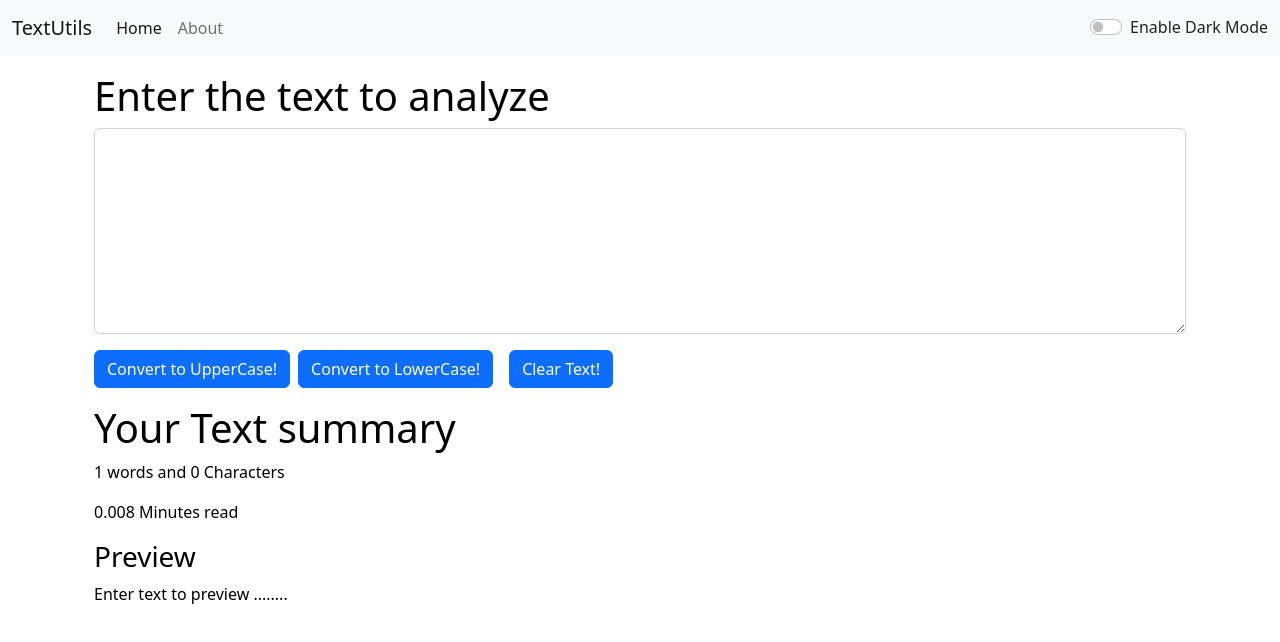
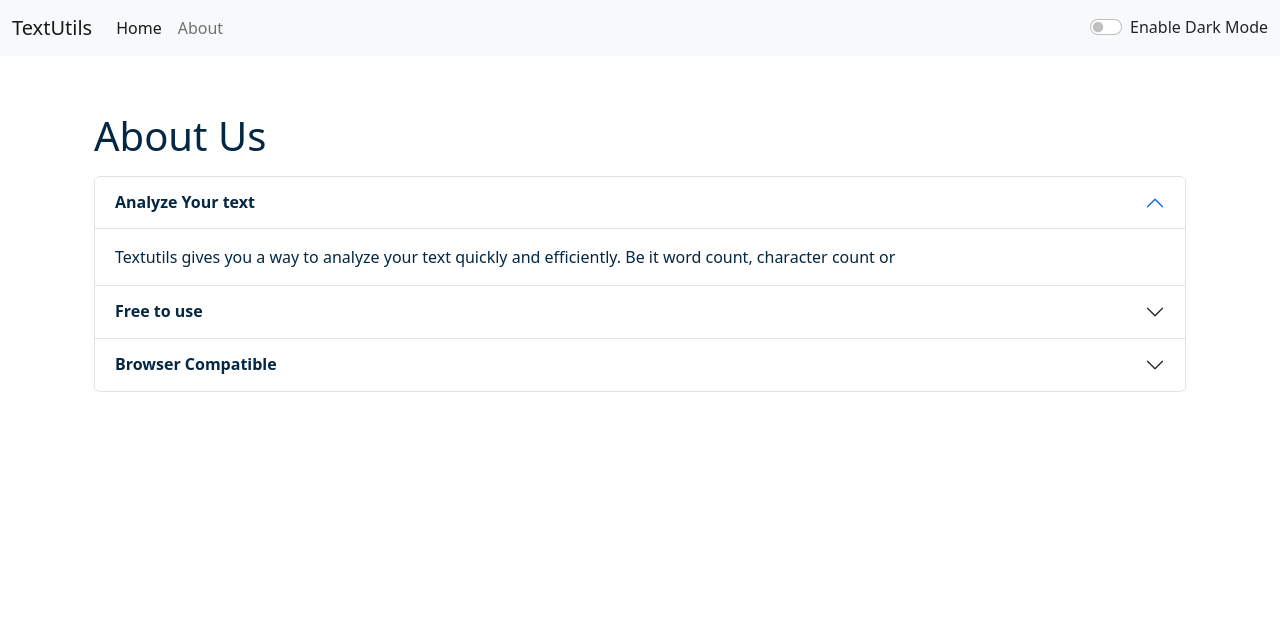
Before and after one commit to Coder-Ravi-730/Word-Count, a React (Create React App) app: page /about in a window 1280 px wide. Shown: the top 642 px of the page. Built offline with nearby package versions, Linux system fonts and the light colour scheme.

Commit message:
Pre Final Commit without Router

```diff
--- a/package.json
+++ b/package.json
@@ -8,6 +8,7 @@
     "@testing-library/user-event": "^13.5.0",
     "react": "^18.2.0",
     "react-dom": "^18.2.0",
+    "react-router-dom": "^5.3.0",
     "react-scripts": "5.0.1",
     "web-vitals": "^2.1.4"
   },
--- a/public/index.html
+++ b/public/index.html
@@ -24,7 +24,7 @@
       work correctly both with client-side routing and a non-root public URL.
       Learn how to configure a non-root public URL by running `npm run build`.
     -->
-    <title>React App</title>
+    <title>TextUtils-Home</title>
   </head>
   <body>
     <link href="https://cdn.jsdelivr.net/npm/bootstrap@5.2.2/dist/css/bootstrap.min.css" rel="stylesheet" integrity="sha384-Zenh87qX5JnK2Jl0vWa8Ck2rdkQ2Bzep5IDxbcnCeuOxjzrPF/et3URy9Bv1WTRi" crossorigin="anonymous">
--- a/src/App.css
+++ b/src/App.css
@@ -14,7 +14,7 @@
 }
 
 .App-header {
-  background-color: #282c34;
+  /* background-color: #282c34; */
   min-height: 100vh;
   display: flex;
   flex-direction: column;
--- a/src/App.js
+++ b/src/App.js
@@ -3,9 +3,15 @@
 import "./App.css";
 import Navbar from "./Components/Navbar";
 import TextForm from "./Components/TextForm";
+import About from "./Components/About";
+import React,{useState} from "react";
 import Alert from "./Components/Alert";
-
-import React , {useState} from "react";
+import {
+  BrowserRouter as Router,
+  Switch,
+  Route,
+  // Link
+} from "react-router-dom";
 function App() {
   const [mode, setMode] = useState('light') // Tells whether the dark mode is enabled or not
   const [alert, setAlert] = useState(null)
@@ -16,28 +22,39 @@
     })
     setTimeout(() => {
       setAlert(null);
-    },2000)
+    },3000)
   }
   const toggleMode = () => {
     if (mode === 'light') {
       setMode('dark')
       document.body.style.backgroundColor = '   #150050';
       showAlert("Dark mode has been enabled", "success")
+      document.title = "TextUtils- Dark Mode "
     } else {
       setMode('light')
       document.body.style.backgroundColor = 'white';
       showAlert("Light mode has been enabled", "success")
-
+      document.title = "TextUtils- Light Mode "
     }
   }
   return (
     <>
       {/* <Navbar title="TextUtils" aboutText="About TextUtils"/> */}
-      <Navbar title="TextUtils" mode={mode} toggleMode={toggleMode} />
+      <Router>
+        <Navbar title="TextUtils" mode={mode} toggleMode={toggleMode} />
       <Alert alert={alert} />
-      <div className="container my-3 ">
-        <TextForm showAlert = {showAlert} heading="Enter the text to analyze" mode={mode} />
+      <div className="container my-3">
+        <Switch>
+             <Route path="/about">
+              <About mode = {mode} />
+            </Route>
+            <Route path="/">
+             <TextForm showAlert={showAlert} heading="TextUtils- Word Counter,  Character Counter, to UpperCase, to LowerCase" mode={mode} />
+            </Route>
+        </Switch>
       </div>
+      </Router>
+
     </>
   );
 }
--- a/src/Components/About.js
+++ b/src/Components/About.js
@@ -1,7 +1,60 @@
 import React from 'react'
 
-export default function About() {
-  return (
-    <div>About</div>
-  )
+export default function About(props) {
+
+    // const [myStyle, setMyStyle] = useState({
+    //     color: 'black',
+    //     backgroundColor: 'white'
+    // })
+    let myStyle = {
+        color: props.mode ==='dark'?'white':'#042743',
+        backgroundColor: props.mode ==='dark'?'rgb(36 74 104)':'white',
+    }
+
+    return (
+        <div className="container">
+            <h1 className="my-3" style={{color: props.mode ==='dark'?'white':'#042743'}}>About Us</h1>
+            <div className="accordion" id="accordionExample">
+                <div className="accordion-item">
+                    <h2 className="accordion-header" id="headingOne">
+                    <button className="accordion-button" type="button" style={myStyle} data-bs-toggle="collapse" data-bs-target="#collapseOne" aria-expanded="true" aria-controls="collapseOne">
+                    <strong>Analyze Your text </strong>
+                    </button>
+                    </h2>
+                    <div id="collapseOne" className="accordion-collapse collapse show" aria-labelledby="headingOne" data-bs-parent="#accordionExample">
+                    <div className="accordion-body" style={myStyle}>
+                    Textutils gives you a way to analyze your text quickly and efficiently. Be it word count, character count or
+
+                    </div>
+                    </div>
+                </div>
+                <div className="accordion-item">
+                    <h2 className="accordion-header" id="headingTwo">
+                    <button className="accordion-button collapsed" style={myStyle} type="button" data-bs-toggle="collapse" data-bs-target="#collapseTwo" aria-expanded="false" aria-controls="collapseTwo">
+                    <strong>Free to use </strong>
+                    </button>
+                    </h2>
+                    <div id="collapseTwo" className="accordion-collapse collapse" aria-labelledby="headingTwo" data-bs-parent="#accordionExample">
+                    <div className="accordion-body" style={myStyle}>
+                    TextUtils is a free character counter tool that provides instant character count & word count statistics for a given text. TextUtils reports the number of words and characters. Thus it is suitable for writing text with word/ character limit.
+                    </div>
+                    </div>
+                </div>
+                <div className="accordion-item">
+                    <h2 className="accordion-header" id="headingThree">
+                    <button className="accordion-button collapsed" style={myStyle} type="button" data-bs-toggle="collapse" data-bs-target="#collapseThree" aria-expanded="false" aria-controls="collapseThree">
+                    <strong>Browser Compatible </strong>
+                    </button>
+                    </h2>
+                    <div id="collapseThree" className="accordion-collapse collapse" aria-labelledby="headingThree" data-bs-parent="#accordionExample">
+                    <div className="accordion-body" style={myStyle}>
+                    This word counter software works in any web browsers such as Chrome, Firefox, Internet Explorer, Safari, Opera. It suits to count characters in facebook, blog, books, excel document, pdf document, essays, etc.
+
+                    </div>
+                    </div>
+                </div>
+            </div>
+
+        </div>
+    )
 }
--- a/src/Components/Alert.js
+++ b/src/Components/Alert.js
@@ -6,8 +6,10 @@
         return lower.charAt(0).toUpperCase() + lower.slice(1);
     }
     return (
-        props.alert && <div className={`alert alert-${props.alert.type} alert-dismissible fade show`} role="alert">
-            <strong>{capitalize(props.alert.type)}</strong>:{props.alert.msg}
+        <div style={{ height: '40px' }}>
+            {props.alert && <div className={`alert alert-${props.alert.type} alert-dismissible fade show`} role="alert">
+                <strong>{capitalize(props.alert.type)}</strong>:{props.alert.msg}
+            </div>}
         </div>
   )
 }
--- a/src/Components/TextForm.js
+++ b/src/Components/TextForm.js
@@ -29,27 +29,27 @@
   return (
     <>
       <div className="container" style={{color:props.mode==='dark' ? 'white' : 'black'}}>
-        <h1>{props.heading}</h1>
+        <h3>{props.heading}</h3>
         <div className="mb-3">
           <textarea className="form-control" value={text} onChange={handleOnChange} style={{ backgroundColor: props.mode === 'dark' ? '#98A8F8' : 'white', color: props.mode === 'dark'?'white':'black' }}
             id="Mybox"
-            rows="8"
+            rows="6"
           ></textarea>
         </div>
-        <button className="btn btn-primary" onClick={handleUpClick}>
+            <button disabled = {text.length === 0} className="btn btn-primary" onClick={handleUpClick}>
             Convert to UpperCase!
             </button>
-        <button className="btn btn-primary mx-2" onClick={handleDownClick}>
+            <button disabled = {text.length === 0} className="btn btn-primary mx-2 my-2" onClick={handleDownClick}>
             Convert to LowerCase!
             </button>
-        <button className="btn btn-primary mx-2" onClick={clearText}>
+            <button disabled = {text.length === 0} className="btn btn-primary mx-2 my-2" onClick={clearText}>
             Clear Text!
             </button>
       </div>
       <div className="container my-3" style= {{color:props.mode==='dark'?'white':'black'}}>
-        <h1>Your Text summary</h1>
+        <h2>Your Text summary</h2>
         <p>
-          {text.split(" ").length} words and {text.length} Characters
+          {text.split(/\s+/).filter((element) =>{return element.length !==0}).length} words and {text.length} Characters
         </p>
         <p>{0.008 * text.split(" ").length} Minutes read</p>
         <h3>Preview</h3>
```
Also changed, not shown: src/Components/Navbar.js (+19 -20 lines), FavIcons.png (added), 1 other file (tests, documents, lock files or other folders). Lines whose indentation alone changed are shown as unchanged.
